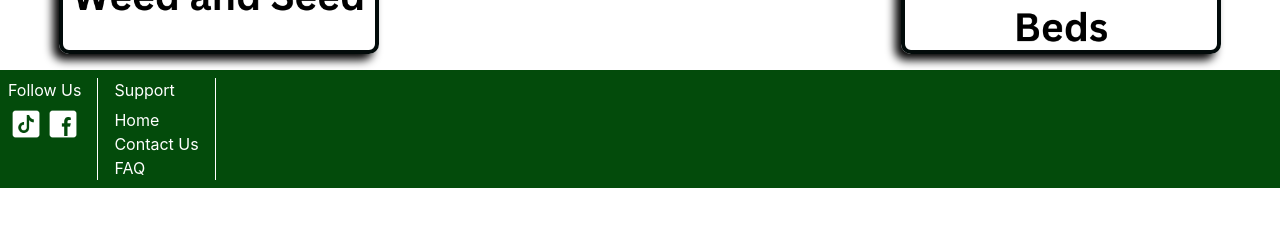
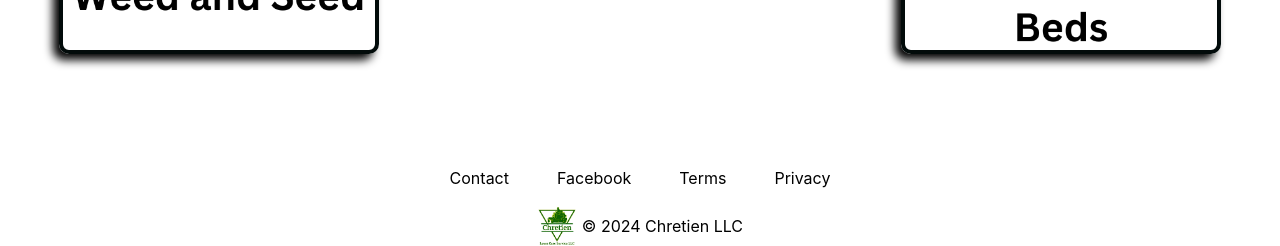
Before and after one commit to ReleventGull/ChretienLawnMowerService, a React (Create React App) app: page /home in a window 1280 px wide. Shown: the part 2122-2368 px from the top of the page. Before the commit the page ends 2310 px from the top, so only its background shows below. Built offline with nearby package versions, Linux system fonts and the light colour scheme.

Commit message:
feat(footer): Redesigns the footer

```diff
--- a/public/componentcss/home.css
+++ b/public/componentcss/home.css
@@ -142,48 +142,6 @@ input:focus ~ .contactBox {
 }
 
 
-
-.homeFooter {
-    padding: .5rem;
-    box-sizing: border-box;
-    background-color: var(--primary-green);
-    color: white;
-    width: 100%;
-    display: flex;
-    align-items: center;
-    display: flex;
-    align-items: stretch;
-}
-.socialFooter {
-    max-height: 100%;
-    min-height: 100%;
-    border-right: 1px solid white;
-    padding-right: 1rem;
-    margin-right: 1rem;
-}
-.socialFooter h4 {
-    padding-bottom: .4rem;
-}
-.homeFooter h4 {
-    margin: 0;
-}
-.socialImageBox {
-    display: flex;
-    justify-content: space-around;
-}
-.supportList {
-    display: flex;
-    flex-direction: column;
-}
-.supportList a {
-    text-decoration: none;;
-    color: white;
-}
-
-.socialImageBox img {
-    height: 2rem
-}
-
 .inputDivBox {
     width: 100%;
 }
@@ -254,3 +212,28 @@ input:focus ~ .contactBox {
     min-height: 100px;
     box-sizing: border-box;
 }
+
+/***********************FOOTER************************/
+
+.homeFooterContainer {
+    margin-top: 5rem
+}
+.homeFooter {
+    padding: 1rem;
+    display: flex;
+    align-items: center;
+    justify-content: center;
+    gap: 3rem;
+}
+
+.footerLogo {
+    height: 2.5rem
+}
+
+.footerLogoBox {
+    display: flex;
+    align-self: flex-start;
+    align-items: center;
+    justify-content: center;
+    gap:.3rem
+}
--- a/src/Components/HomeFooter.js
+++ b/src/Components/HomeFooter.js
@@ -1,23 +1,19 @@
 import { Link } from "react-router-dom"
 const HomeFooter = () => {
     return (
-        <footer className="homeFooter">
-            <div className="socialFooter">
-                <h4>Follow Us</h4>
-                    <div className="socialImageBox">
-                        <img src='images/TikTok.png'/>
-                        <img src='images/Facebook.png'/>
-                    </div>
+        <div className='homeFooterContainer'>
+             <footer className="homeFooter">
+                <Link>Contact</Link>
+                <Link>Facebook</Link>
+                <Link>Terms</Link>
+                <Link>Privacy</Link>
+            </footer>
+            <div className='footerLogoBox'>
+                <img className='footerLogo' src='images/Logo.png'/>
+                <a>© 2024 Chretien LLC</a>
             </div>
-            <div className="socialFooter">
-                <h4>Support</h4>
-                <div className="supportList">
-                    <Link>Home</Link>
-                    <Link to='/contact'>Contact Us</Link>
-                    <Link>FAQ</Link>
-                </div>
-            </div>
-        </footer>
+        </div>
+
 
     )
 }
```
